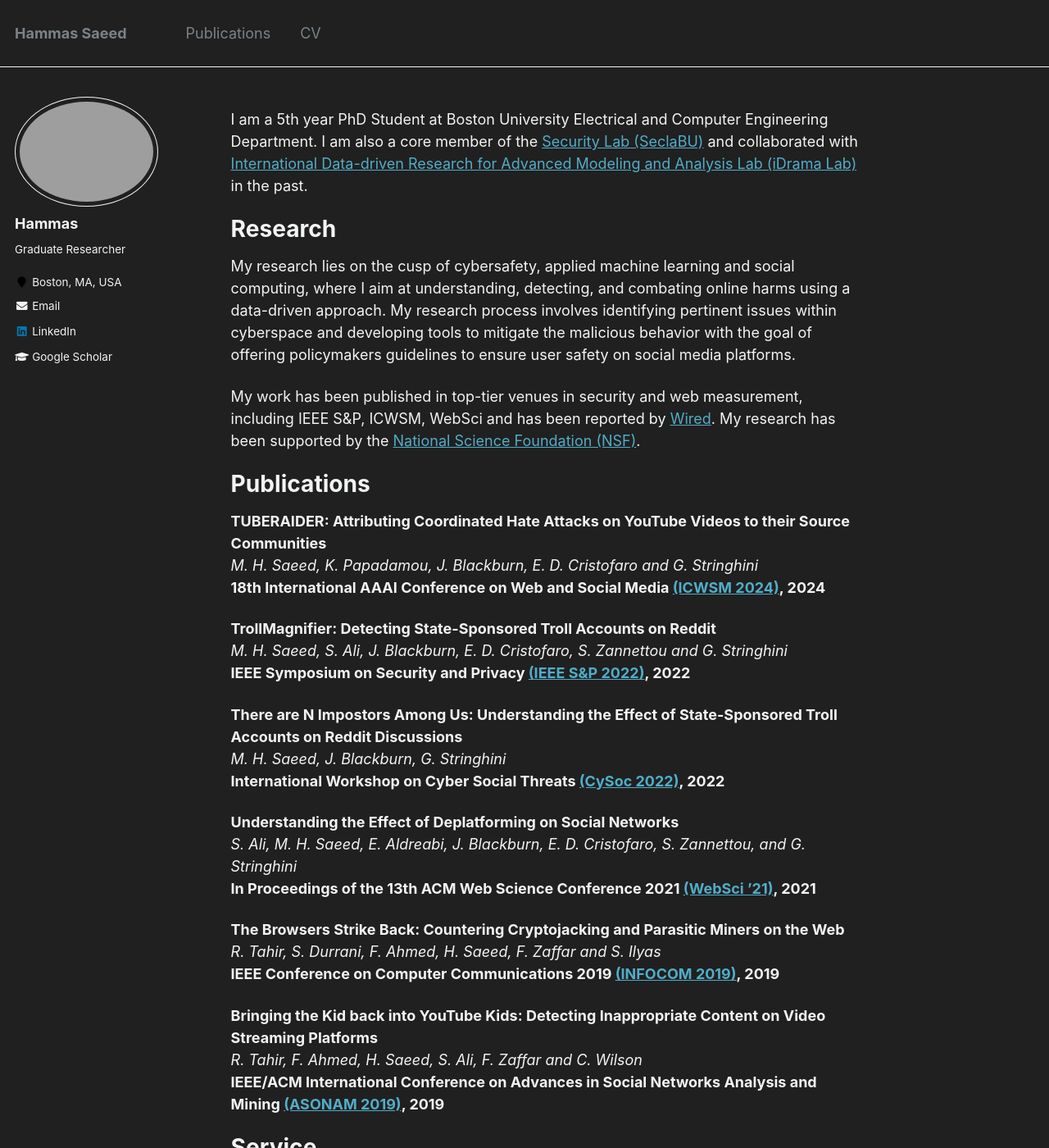
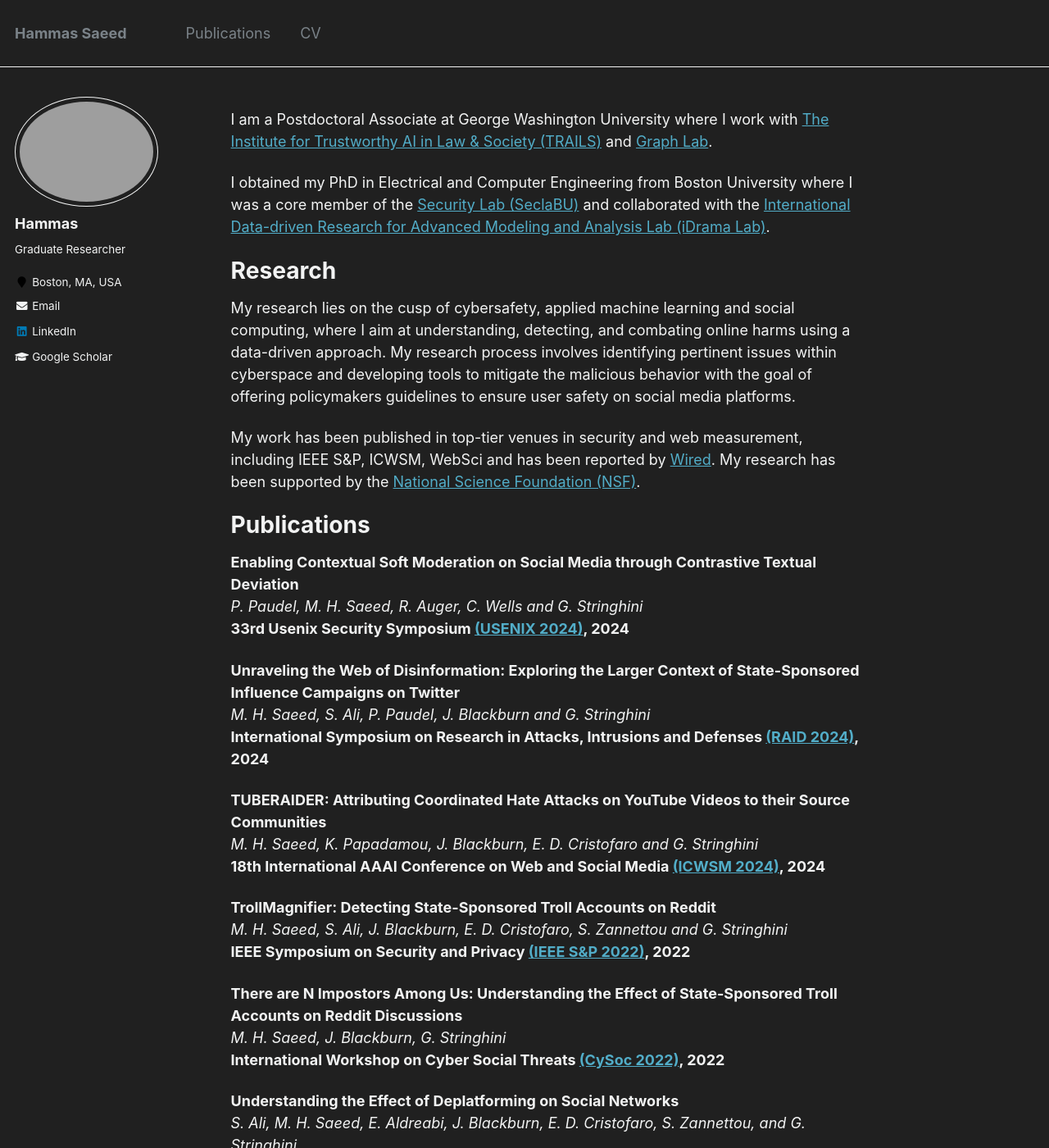
Before and after one commit to mhammas/mhammas.github.io, a Jekyll site: the page built from _pages/about.md, in a window 1280 px wide and 1400 px high. Shown: the whole window at 82% size. Built offline with Jekyll 4.4.1, drawn with Linux system fonts in a browser that asks for light colours.

Commit message:
Update about.md

```diff
--- a/_pages/about.md
+++ b/_pages/about.md
@@ -8,7 +8,10 @@ redirect_from:
   - /about.html
 ---
 
-I am a 5th year PhD Student at Boston University Electrical and Computer Engineering Department. I am also a core member of the [Security Lab (SeclaBU)](https://seclab.bu.edu/) and collaborated with [International Data-driven Research for Advanced Modeling and Analysis Lab (iDrama Lab)](https://idrama.science/) in the past.
+I am a Postdoctoral Associate at George Washington University where I work with [The Institute for Trustworthy AI in Law & Society (TRAILS)](https://trails.gwu.edu/) and [Graph Lab](https://www2.seas.gwu.edu/~howie/index.html).
+
+
+I obtained my PhD in Electrical and Computer Engineering from Boston University where I was a core member of the [Security Lab (SeclaBU)](https://seclab.bu.edu/) and collaborated with the [International Data-driven Research for Advanced Modeling and Analysis Lab (iDrama Lab)](https://idrama.science/).
 
 Research
 ======
@@ -20,6 +23,14 @@ My work has been published in top-tier venues in security and web measurement, i
 
 Publications {#publications}
 ======
+
+**Enabling Contextual Soft Moderation on Social Media through Contrastive Textual Deviation**\
+*P. Paudel, M. H. Saeed, R. Auger, C. Wells and G. Stringhini*\
+**33rd Usenix Security Symposium [(USENIX 2024)](https://www.usenix.org/conference/usenixsecurity24/presentation/paudel-enabling), 2024**
+
+**Unraveling the Web of Disinformation: Exploring the Larger Context of State-Sponsored Influence Campaigns on Twitter**\
+*M. H. Saeed, S. Ali, P. Paudel, J. Blackburn and G. Stringhini*\
+**International Symposium on Research in Attacks, Intrusions and Defenses [(RAID 2024)](https://arxiv.org/abs/2407.18098), 2024**
 
 **TUBERAIDER: Attributing Coordinated Hate Attacks on YouTube Videos to their Source Communities**\
 *M. H. Saeed, K. Papadamou, J. Blackburn, E. D. Cristofaro and G. Stringhini*\
```
